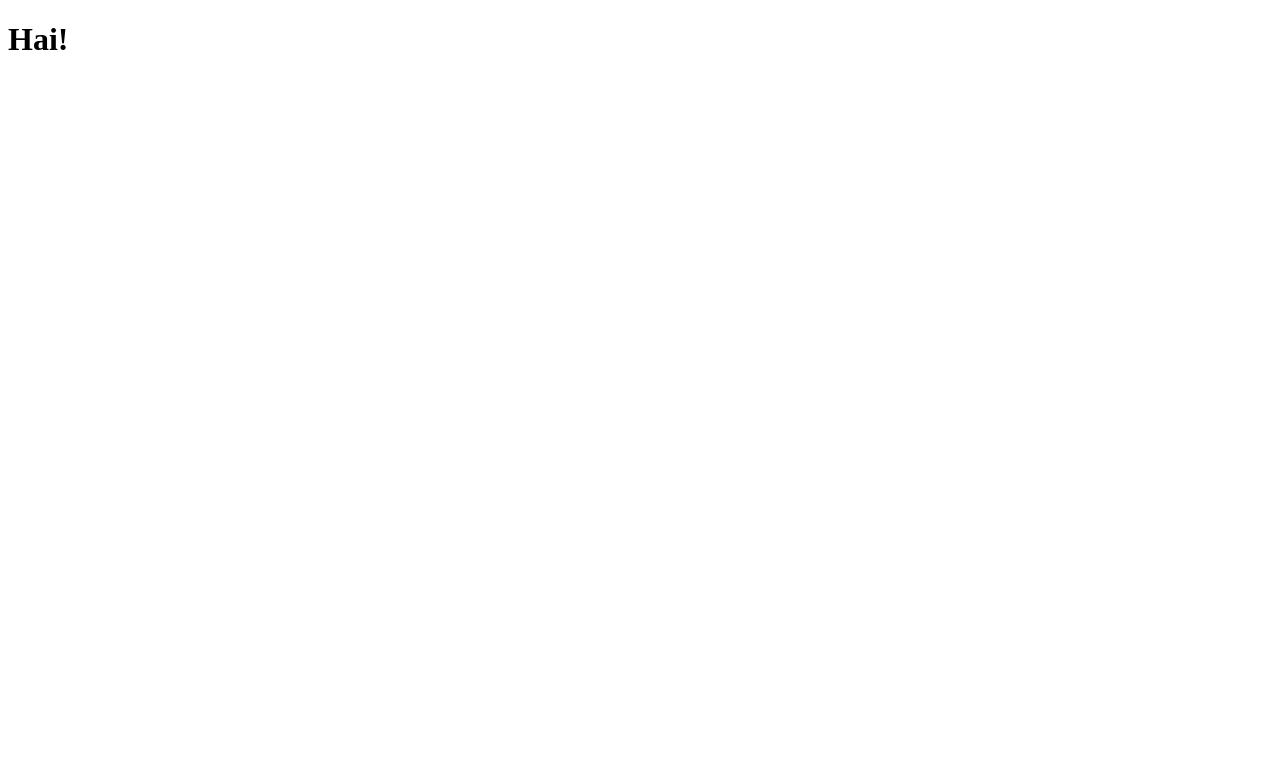
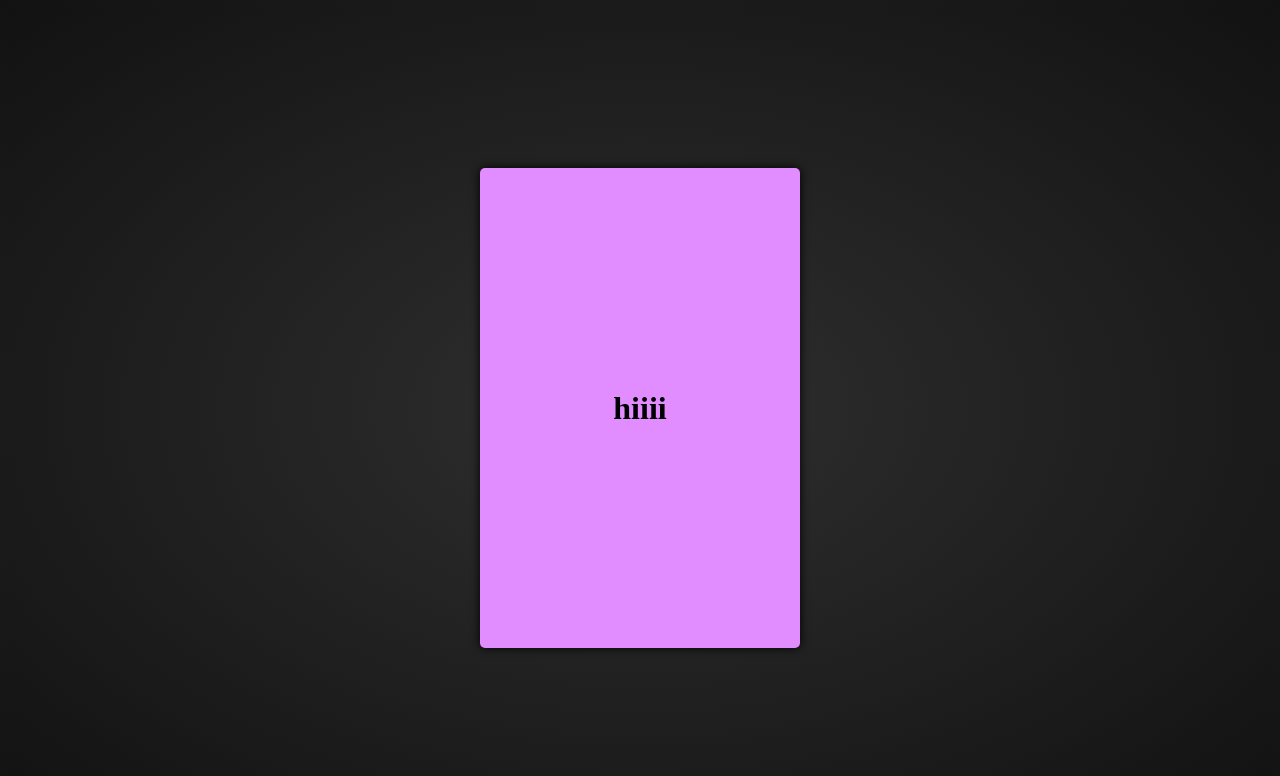
Before and after one commit to Nibbl-z/AccountSystem, a React (Create React App) app in the folder client/: page / in a window 1280 px wide. Shown: the top 776 px of the page. Built offline with nearby package versions, Linux system fonts and the light colour scheme.

Commit message:
lllllllearning the ropes !

```diff
--- a/client/package.json
+++ b/client/package.json
@@ -6,6 +6,7 @@
     "cra-template-typescript": "1.2.0",
     "react": "^19.0.0",
     "react-dom": "^19.0.0",
+    "react-router-dom": "^7.0.2",
     "react-scripts": "5.0.1"
   },
   "scripts": {
--- a/client/src/App.tsx
+++ b/client/src/App.tsx
@@ -1,10 +1,15 @@
 import React from 'react';
+import { BrowserRouter as Router, Routes, Route } from 'react-router-dom'
+
+import Signup from './pages/Signup.tsx'
 
 function App() {
   return (
-    <>
-      <h1>Hai!</h1>
-    </>
+    <Router>
+      <Routes>
+        <Route path="/" element={<Signup/>}/>
+      </Routes>
+    </Router>
   );
 }
 
--- /dev/null
+++ b/client/src/pages/Signup.tsx
@@ -0,0 +1,14 @@
+import React from 'react'
+import '../styles/Signup.css'
+
+function Signup() {
+    return (
+        <div class='wrapper'>
+            <div class='container'>
+                <h1>hiiii</h1>
+            </div>
+        </div>
+    )
+}
+
+export default Signup
--- /dev/null
+++ b/client/src/styles/Signup.css
@@ -0,0 +1,22 @@
+.container {
+    display: flex;
+    justify-content: center;
+    align-items: center;
+    background-color: rgb(225, 141, 255);
+    width: 40vh;
+    aspect-ratio: 1/1.5;
+    box-shadow: 0px 0px 10px;
+    border-radius: 5px;
+}
+
+.wrapper {
+    display: flex;
+    justify-content: center;
+    align-items: center;
+    height: 100vh;
+}
+
+html, body {
+    overflow: hidden;
+    background-image: radial-gradient(rgb(47, 47, 47), rgb(18, 18, 18));
+}
```
Also changed, not shown: 1 other file (tests, documents, lock files or other folders).
